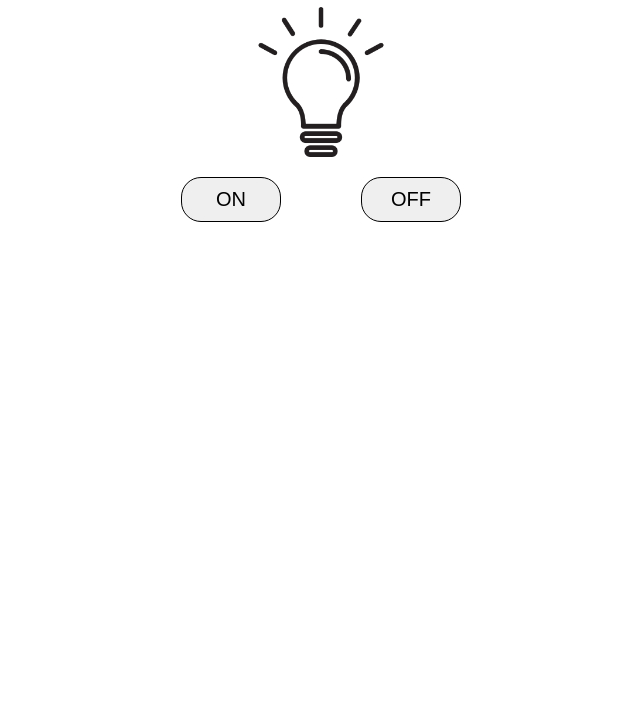
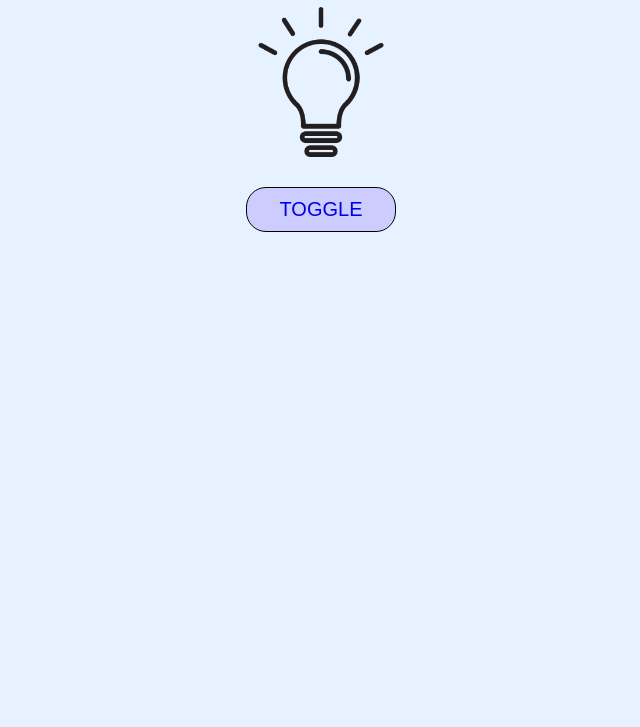
Before and after one commit to ankitakangane/Bulb-Toggler, a plain HTML site: page index.html in a window 1280 px wide. Shown: the part 73-800 px from the top of the page, without its empty margins (319-959 px from the left). Drawn offline with Linux system fonts and the light colour scheme.

Commit message:
use only one button for bulb on or off

```diff
--- a/index.html
+++ b/index.html
@@ -5,13 +5,17 @@
     <meta name="viewport" content="width=device-width, initial-scale=1.0">
     <title>Bulb Toggler</title>
     <style>
+        .main-body{
+            background-color: #e6f2ff;
+        }
         .app-heading{
             text-align: center;
+            color:#ff0000;
         }
         .img-bulb{
             height:150px;
             display: block;
-            margin:10px auto;
+            margin:20px auto;
         }
         .bulb-container{
             display: flex;
@@ -20,37 +24,39 @@
         .btn{
              margin: 10px 40px;
              cursor: pointer;
-             width:100px;
+             width:150px;
              padding:10px 20px;
              border: none;
              border:1.5px solid black;
              border-radius: 20px;
              font-size: 20px;
+             background-color: #ccccff;
+             color:#0000e6;
 
         }
     </style>
 </head>
-<body>
+<body class="main-body">
    <h1 class="app-heading">Bulb Toggler</h1>
    <img src="./images/bulb-off.png" class="img-bulb" id="img-bulb"/>
-   <div class="bulb-container">
-    <button class="btn" onclick="bulbOn()">
-        ON
-    </button>
-    <button class="btn" onclick="bulbOff()">
-        OFF
-    </button>
-   </div>
+   <div class="app-heading">
+      <button class="btn" onclick="toggleBulb()">
+    TOGGLE
+</button>
+</div>
+
    <script>
-    function bulbOn(){
+    function toggleBulb(){
         const bulbElement = document.getElementById("img-bulb");
+       if( bulbElement.src.includes("./images/bulb-off.png"))
+       {
+        bulbElement.src="./images/bulb-off.png";
+       }
+       else{
         bulbElement.src="./images/bulb-on.png";
+       }
     }
 
-    function bulbOff(){
-        const bulbElement = document.getElementById("img-bulb");
-        bulbElement.src="./images/bulb-off.png";
-    }
    </script>
 </body>
 </html>
```
